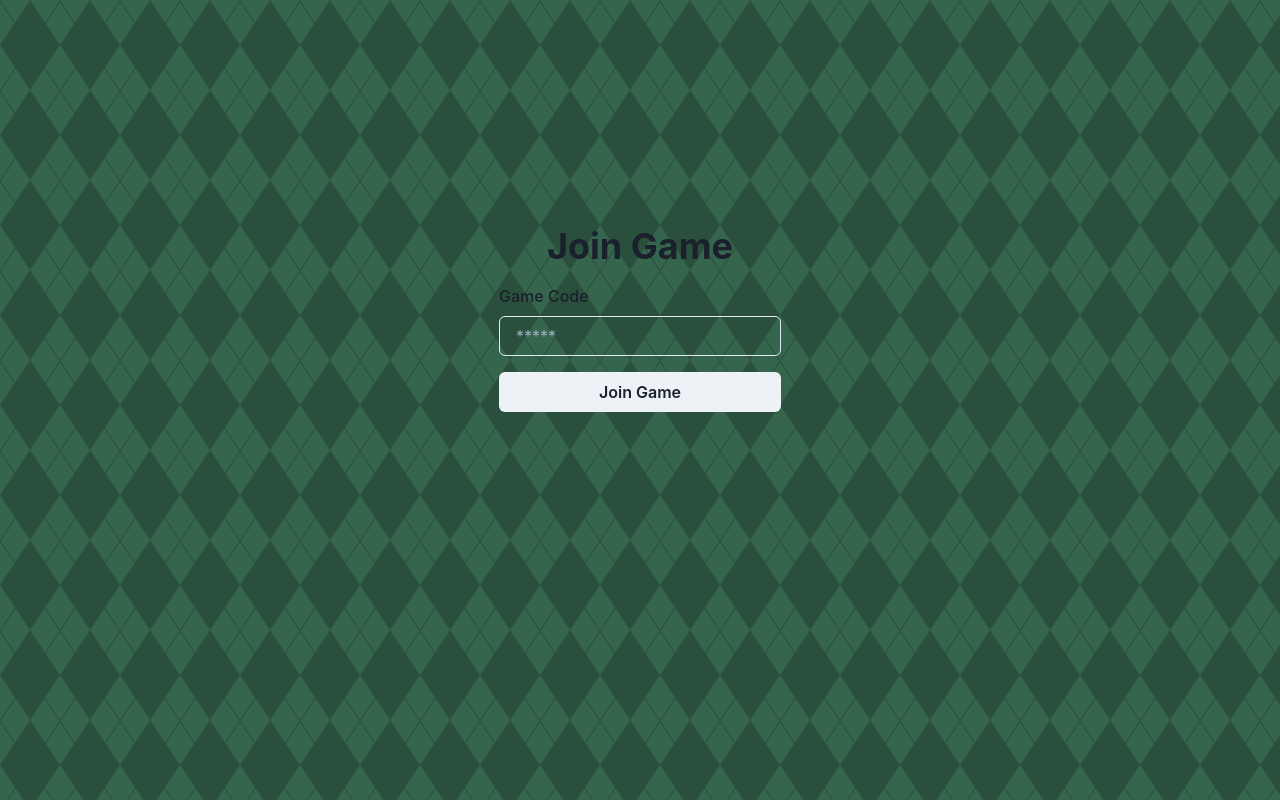
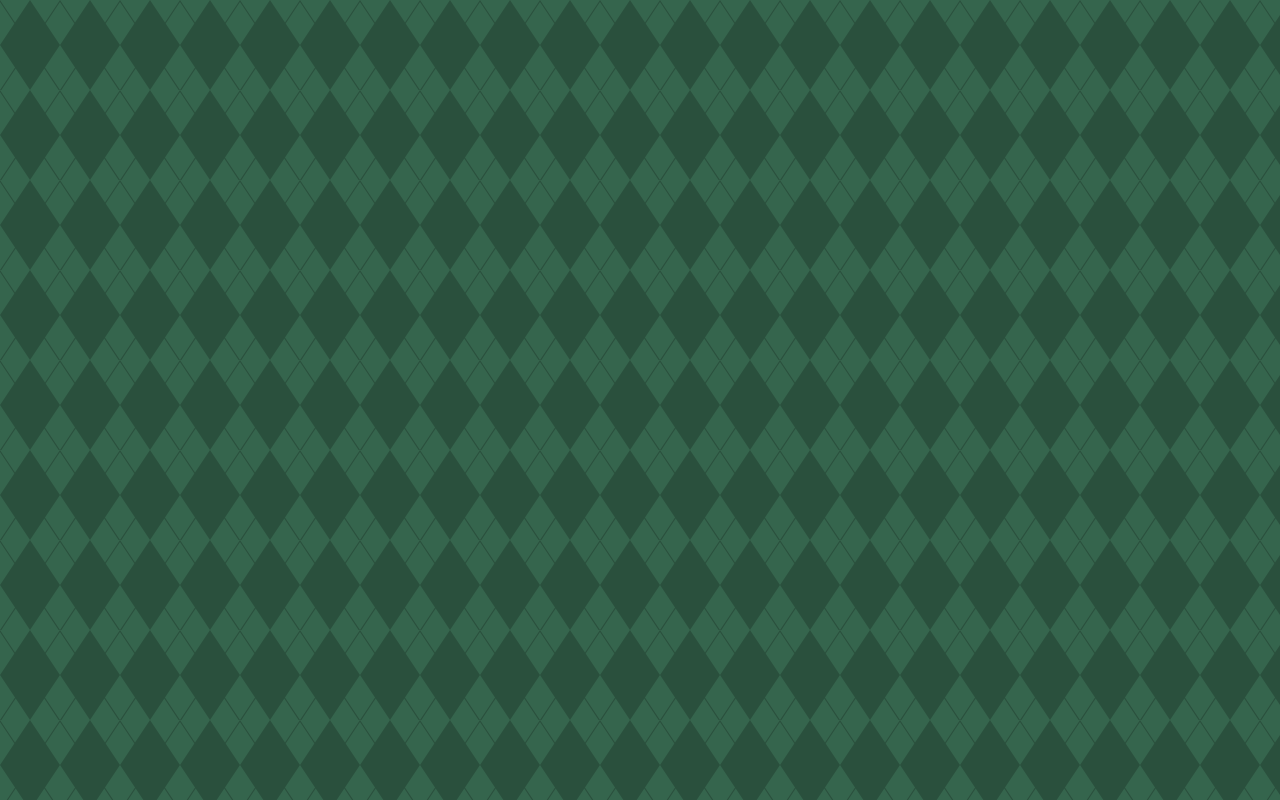
Before and after one commit to Max-Hitchings/Blackjack-Web-App, a React (Create React App) app in the folder react-frontend/: page /join in a window 1280 px wide. Built offline with nearby package versions, Linux system fonts and the light colour scheme.

Commit message:
Cleaned up chakra-ui

```diff
--- a/react-frontend/src/components/JoinGamePage/JoinGamePage.jsx
+++ b/react-frontend/src/components/JoinGamePage/JoinGamePage.jsx
@@ -1,14 +1,4 @@
 import React, { useState, useEffect } from "react";
-import {
-  FormControl,
-  FormLabel,
-  Flex,
-  Box,
-  Input,
-  Button,
-  Heading,
-  FormErrorMessage,
-} from "@chakra-ui/react";
 import { useHistory } from "react-router-dom";
 
 export default function JoinGamePage() {
@@ -51,7 +41,7 @@ export default function JoinGamePage() {
   return (
     <>
       <div className="pokerBackground joinGamePage-Background">
-        <Flex
+        {/* <Flex
           width="full"
           height="100vh"
           justifyContent="center"
@@ -85,7 +75,7 @@ export default function JoinGamePage() {
               </form>
             </Box>
           </Box>
-        </Flex>
+        </Flex> */}
       </div>
     </>
   );
--- a/react-frontend/src/components/homePage/MainMenu.jsx
+++ b/react-frontend/src/components/homePage/MainMenu.jsx
@@ -1,6 +1,5 @@
 import React from "react";
 import { useHistory } from "react-router-dom";
-import { Button } from "@chakra-ui/react";
 
 export default function MainMenu() {
   const history = useHistory();
@@ -38,7 +37,7 @@ export default function MainMenu() {
     <div className="MainMenu-Container">
       <div className="MainMenu-Header">BLACKJACK</div>
       <div className="MainMenu-ButtonContainer">
-        <Button
+        {/* <Button
           colorScheme="green"
           color="black"
           className="MainMenu-Button"
@@ -57,7 +56,7 @@ export default function MainMenu() {
           }}
         >
           Create Game
-        </Button>
+        </Button> */}
       </div>
     </div>
   );
--- a/react-frontend/src/index.jsx
+++ b/react-frontend/src/index.jsx
@@ -2,15 +2,12 @@ import React from "react";
 import ReactDOM from "react-dom";
 import App from "./App";
 import { BrowserRouter } from "react-router-dom";
-import { ChakraProvider } from "@chakra-ui/react";
 
 ReactDOM.render(
   <BrowserRouter>
-    <ChakraProvider>
-      <React.StrictMode>
-        <App />
-      </React.StrictMode>
-    </ChakraProvider>
+    <React.StrictMode>
+      <App />
+    </React.StrictMode>
   </BrowserRouter>,
   document.getElementById("root")
 );
```
